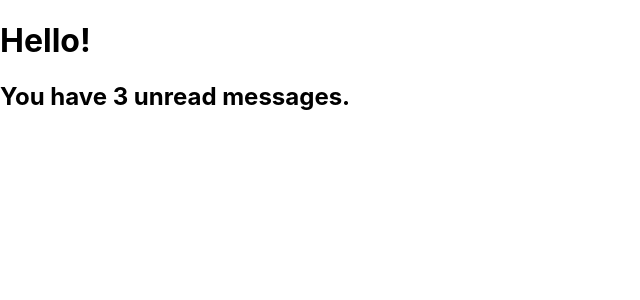
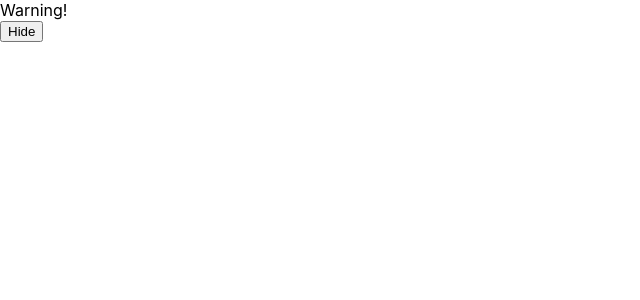
Before and after one commit to MarkiianSanotskyi/my-app3, a React (Create React App) app: page / in a window 1280 px wide. Shown: the top 300 px of the page, without its empty margins (0-640 px from the left). Built offline with nearby package versions, Linux system fonts and the light colour scheme.

Commit message:
HideAndShowBanner

```diff
--- a/src/index.js
+++ b/src/index.js
@@ -5,25 +5,46 @@
 import * as serviceWorker from './serviceWorker';
 
 
-
-function Mailbox(props) {
-	const unreadMessages = props.unreadMessages;
+function WarningBanner(props) {
+	if (!props.warn) {
+		return null;
+	}
 
 	return (
-		<div>
-			<h1>Hello!</h1>
-			{unreadMessages.length > 0 && <h2>You have {unreadMessages.length} unread messages.
-			 </h2>
-
-			}
+		<div className="warning">
+		Warning!
 		</div>
 		);
 }
 
-const messages =['React', 'Re: React', 'Re:Re: React'];
+class Page extends React.Component {
+	constructor(props) {
+		super(props);
+		this.state = {showWarning: true};
+		this.handleToggleClick = this.handleToggleClick.bind(this);
+	}
+
+	handleToggleClick() {
+		this.setState(state => ({
+			showWarning: !state.showWarning
+		}));
+	}
+
+	render() {
+		return(
+			<div>
+			<WarningBanner warn={this.state.showWarning} />
+			<button onClick={this.handleToggleClick}>
+				{this.state.showWarning ? 'Hide' : 'Show'}
+			</button>
+			</div>
+		);
+	}
+}
 
 
-ReactDOM.render(<Mailbox unreadMessages={messages} />, document.getElementById('root'));
+
+ReactDOM.render(<Page />, document.getElementById('root'));
 
 
 
```
